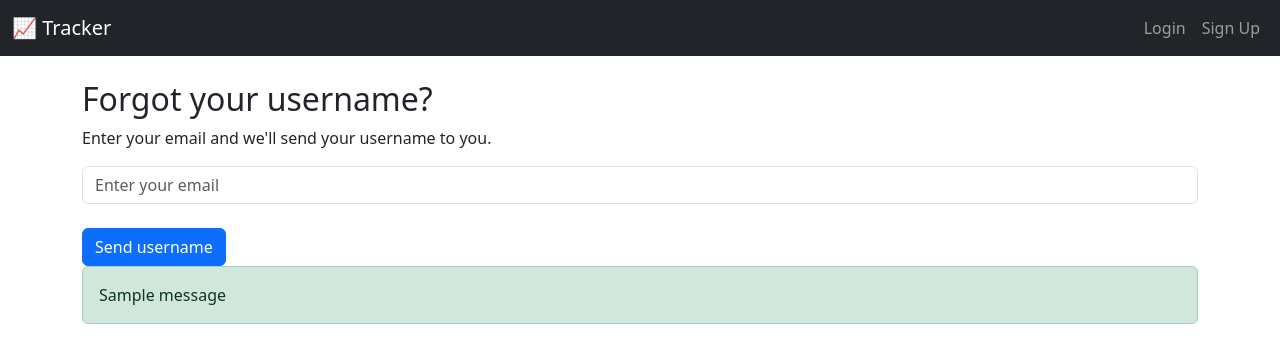
After one commit to CrunchSlacker/investment_tracker, a Django app: page /accounts/forgot-username/ in a window 1280 px wide. The commit adds this page. Shown: the top 363 px of the page. Run offline with Django 5.2, Linux system fonts and the light colour scheme; tables that the repository leaves empty hold one stand-in row (values such as "Sample post"); one stand-in notice (Sample message) is shown.

Commit message:
super basic welcome page and log in prompt!! signup url added!! home page added!! front end: navigation bar added it asks for an email now

```diff
--- /dev/null
+++ b/accounts/templates/accounts/forgot_username.html
@@ -0,0 +1,18 @@
+{% extends 'home/base.html' %}
+{% block title %}Forgot Username{% endblock %}
+
+{% block content %}
+<h2>Forgot your username?</h2>
+<p>Enter your email and we'll send your username to you.</p>
+<form method="post">
+    {% csrf_token %}
+    <input type="email" name="email" class="form-control" placeholder="Enter your email" required>
+    <br>
+    <button type="submit" class="btn btn-primary">Send username</button>
+</form>
+{% if messages %}
+    {% for message in messages %}
+        <div class="alert alert-{{ message.tags }}">{{ message }}</div>
+    {% endfor %}
+{% endif %}
+{% endblock %}
--- a/accounts/templates/accounts/signup.html
+++ b/accounts/templates/accounts/signup.html
@@ -6,6 +6,6 @@
 <form method="post">
     {% csrf_token %}
     {{ form.as_p }}
-    <button class="btn btn-success" type="submit">Sign up</button>
+    <button type="submit" class="btn btn-primary">Sign Up</button>
 </form>
 {% endblock %}
--- a/accounts/urls.py
+++ b/accounts/urls.py
@@ -5,5 +5,15 @@ from django.contrib.auth import views as auth_views
 
 urlpatterns = [
     path('login/', auth_views.LoginView.as_view(template_name='accounts/login.html'), name='login'),
-    path('signup/', views.signup, name='signup'),
+    path('signup/', views.signup_view, name='signup'),
+    path('password_reset/', auth_views.PasswordResetView.as_view(
+        template_name='accounts/password_reset_form.html'), name='password_reset'),
+    path('password_reset/done/', auth_views.PasswordResetDoneView.as_view(
+        template_name='accounts/password_reset_done.html'), name='password_reset_done'),
+    path('reset/<uidb64>/<token>/', auth_views.PasswordResetConfirmView.as_view(
+        template_name='accounts/password_reset_confirm.html'), name='password_reset_confirm'),
+    path('reset/done/', auth_views.PasswordResetCompleteView.as_view(
+        template_name='accounts/password_reset_complete.html'), name='password_reset_complete'),
+    path('forgot-username/', views.forgot_username, name='forgot_username'),
+
 ]
--- a/accounts/views.py
+++ b/accounts/views.py
@@ -1,5 +1,11 @@
 from django.contrib.auth.forms import UserCreationForm
+from django.contrib.auth.models import User
+from django.core.mail import send_mail
+from django.contrib import messages
 from django.shortcuts import render, redirect
+
+from accounts.forms import CustomUserCreationForm
+
 
 def signup(request):
     if request.method == 'POST':
@@ -10,3 +16,32 @@ def signup(request):
     else:
         form = UserCreationForm()
     return render(request, 'accounts/signup.html', {'form': form})
+
+def forgot_username(request):
+    if request.method == 'POST':
+        email = request.POST.get('email')
+        try:
+            user = User.objects.get(email=email)
+            send_mail(
+                'Your Username',
+                f'Hello! Your username is: {user.username}',
+                'noreply@yourdomain.com',
+                [email],
+                fail_silently=False,
+            )
+            messages.success(request, 'Your username has been sent to your email.')
+            return redirect('login')
+        except User.DoesNotExist:
+            messages.error(request, 'No user found with that email.')
+    return render(request, 'accounts/forgot_username.html')
+
+def signup_view(request):
+    if request.method == 'POST':
+        form = CustomUserCreationForm(request.POST)
+        if form.is_valid():
+            form.save()
+            messages.success(request, "Account created successfully! You can now log in.")
+            return redirect('login')
+    else:
+        form = CustomUserCreationForm()
+    return render(request, 'accounts/signup.html', {'form': form})
```
Also changed, not shown: accounts/forms.py (added, +10 -0 lines), accounts/templates/accounts/password_reset_complete.html (added, +7 -0 lines), accounts/templates/accounts/password_reset_confirm.html (added, +11 -0 lines), accounts/templates/accounts/password_reset_done.html (added, +7 -0 lines), accounts/templates/accounts/password_reset_form.html (added, +12 -0 lines).
